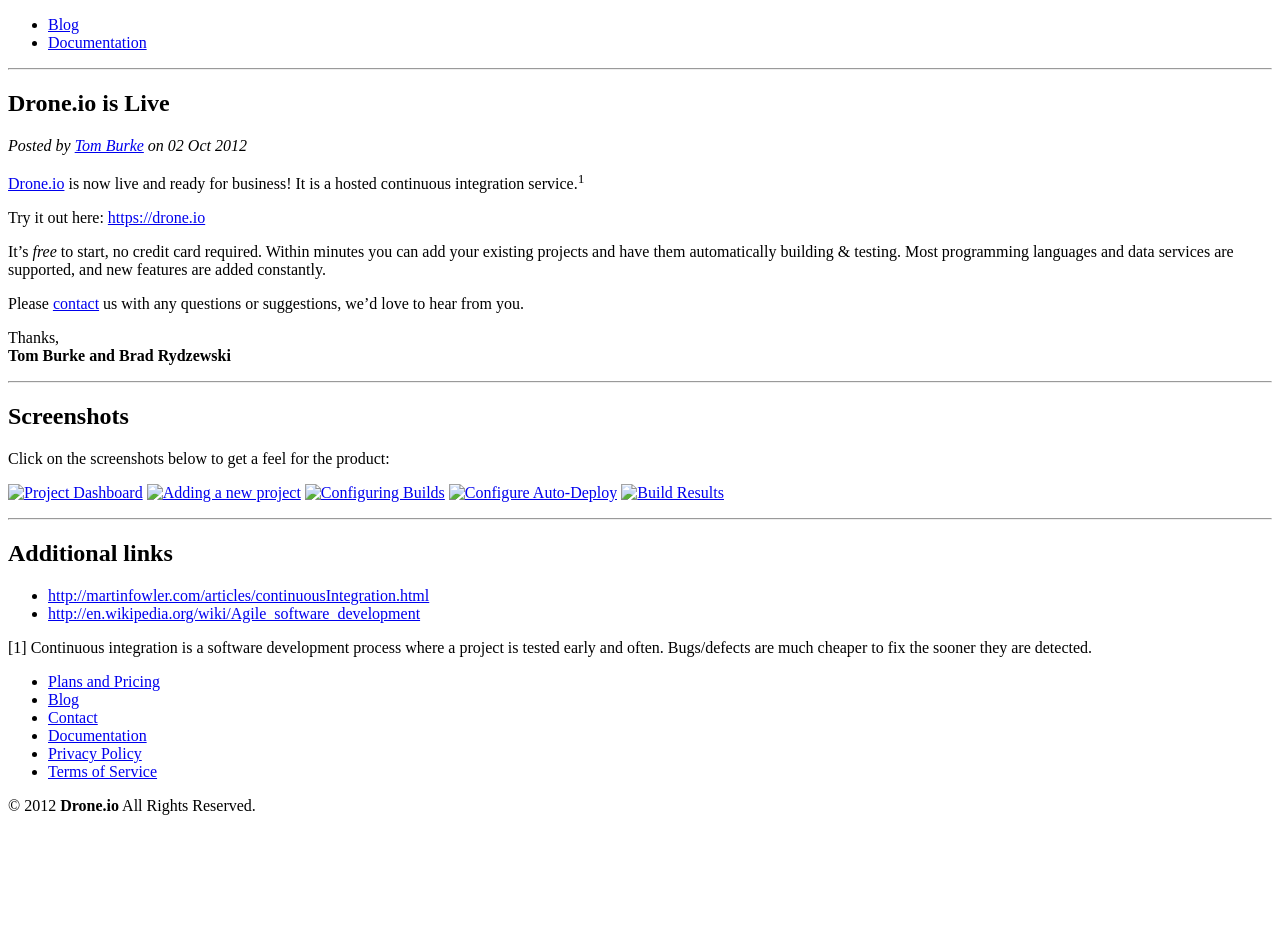
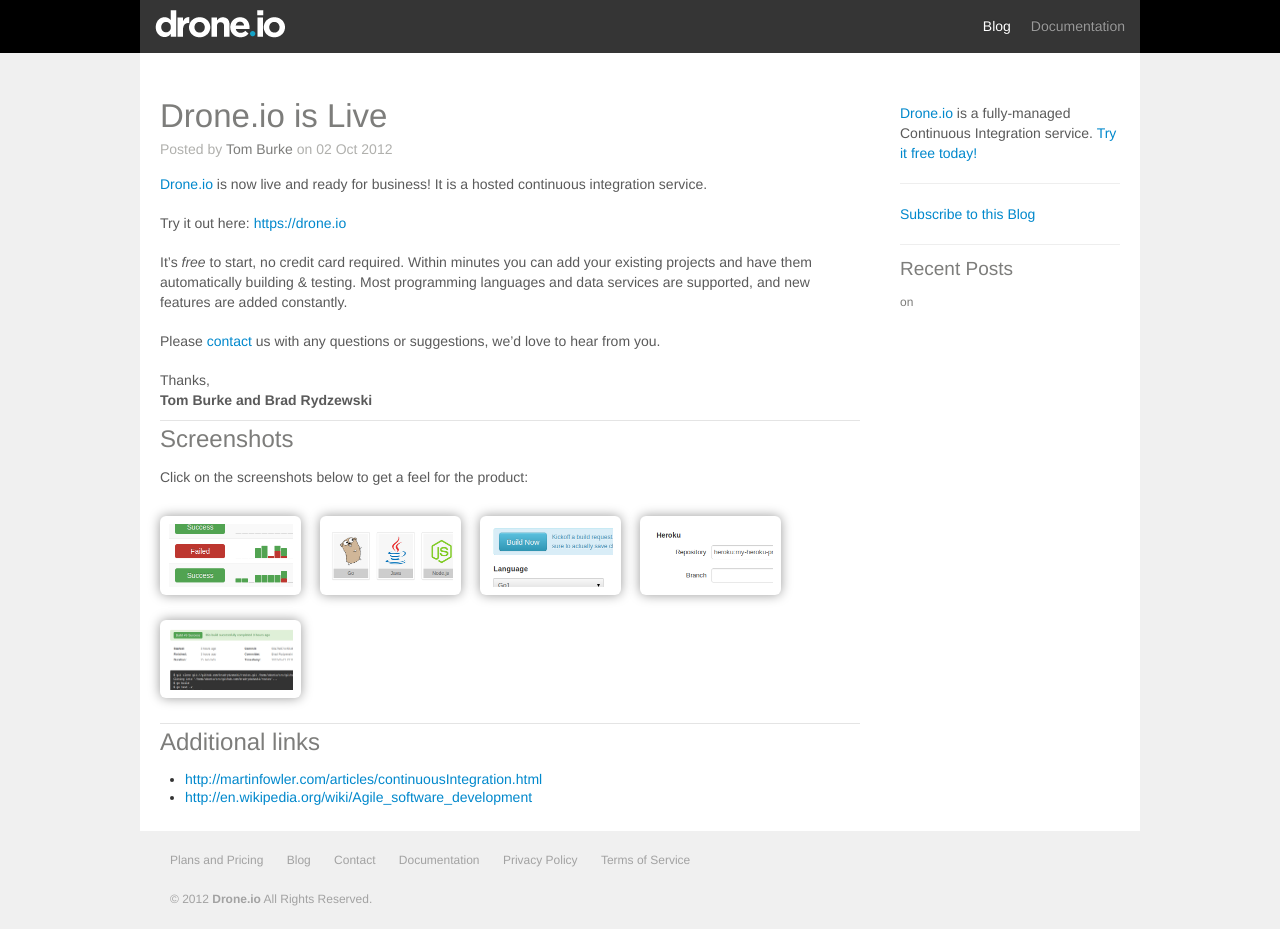
Before and after one commit to zimmski/blog.drone.io, a Jekyll site: the page built from _posts/2012-10-02-drone.io-is-live.markdown, in a window 1280 px wide. Built offline with Jekyll 4.4.1, drawn with Linux system fonts in a browser that asks for light colours; nearby versions of some CDN libraries; before the commit the page ends 900 px from its top, so only the background shows below that.

Commit message:
added atom feed added pages for individual posts (not just homepage)

```diff
--- a/_layouts/posts.html
+++ b/_layouts/posts.html
@@ -5,10 +5,10 @@
 		<meta http-equiv="Content-Type" content="text/html; charset=utf-8"/>
 
 		<link rel="icon" type="image/png" href="img/favicon.png">
-		<link href="css/bootstrap.css" rel="stylesheet" />
-		<link href="css/drone-base.css" rel="stylesheet" />
-		<link href="css/drone-blog.css" rel="stylesheet" />
-
+		<link href="/css/bootstrap.css" rel="stylesheet" />
+		<link href="/css/drone-base.css" rel="stylesheet" />
+		<link href="/css/drone-blog.css" rel="stylesheet" />
+		<link rel="stylesheet" href="/fancybox/jquery.fancybox-1.3.4.css" type="text/css" media="screen">
 		<!--[if lt IE 9]>
 		  <script src="http://html5shim.googlecode.com/svn/trunk/html5.js"></script>
 		<![endif]-->
@@ -30,42 +30,38 @@
 
 		<div class="container">
 			<div class="container-inner">
-				<!-- Page Header
-				================================================== -->
-				<hr/>
+				<div class="container-fluid container-blog">
+					<!-- Blog Post
+					======================================================== -->
+					<div class="span9">
+						<h1>{{ .page.title }}</h1>
+						<cite>Posted by <a href="{{ .page.authorlink }}" target="_blank">{{ .page.author }}</a> on {{ .page.date | date_to_string }}</cite>
 
-				<div class="container-fluid container-blog">
-					<!-- Blog Posts
-					================================================== -->
-					<div class="span9">
-						<article>
-							<h1>{{ .page.title }}</h1>
-							<cite>Posted by <a href="{{ .page.authorlink }}">{{ .page.author }}</a> on {{ .page.date | date_to_string }}</cite>
-							{{ .content }}
-						</article>
+						{{ .content }}
 					</div>
 
+					<!-- Sub Navigation
+					======================================================== -->
+					<div class="span3 pull-right">
+						<p><a href="https://drone.io">Drone.io</a> is a fully-managed Continuous Integration service. <a href="https://drone.io">Try it free today!</a></p>
+						<p style="border-top: 1px solid #EEE;margin-top: 20px;padding-top: 20px;"><a href="http://blog.drone.io/atom.xml">Subscribe to this Blog</a></p>
+						<h3 style="margin-top:30px;padding-top: 10px;border-top: 1px solid #EEE;margin-top: 20px;">Recent Posts</h3>
+						<ul class="nav nav-pills nav-stacked nav-posts">
+							{{ range .site.posts }}
+							<li><a href="/{{ .url }}">{{ .title }} </a>{{ .author }} on {{ .date | date_to_string }}</li>
+							{{ end }}
+						</ul>
 
-					<!-- Sub Navigation
-					================================================== -->
-					<div class="span3 pull-right">
-
-						<ul class="nav nav-pills nav-stacked" style="display:none;">
-							<li><a href="#">This is a link to a post</a>bradrydzewski on Aug 31</li>
-							<li><a href="#">This is a link to a post</a>bradrydzewski on Aug 31</li>
-							<li><a href="#">This is a link to a post</a>bradrydzewski on Aug 31</li>
-						</ul>
 					</div><!-- end .span3-->
 				</div><!-- end .container-fluid -->
 			</div><!-- end .inner -->
 		</div>
 
 		<!-- Footer
-		================================================== -->
+		==================================================================== -->
 		<footer>
 			<ul>
 				<li><a href="https://drone.io/pricing">Plans and Pricing</a></li>
-				<!--<li><a href="https://drone.io/features">Features</a></li> -->
 				<li><a href="http://blog.drone.io">Blog</a></li>
 				<li><a href="http://docs.drone.io/contact.html">Contact</a></li>
 				<li><a href="http://docs.drone.io">Documentation</a></li>
--- a/_posts/2012-10-02-drone.io-is-live.markdown
+++ b/_posts/2012-10-02-drone.io-is-live.markdown
@@ -5,7 +5,7 @@
 authorlink: https://drone.io/tdburke
 ---
 
-[Drone.io](https://drone.io) is now live and ready for business! It is a hosted continuous integration service.<sup>1</sup>
+[Drone.io](https://drone.io) is now live and ready for business! It is a hosted continuous integration service.
 
 Try it out here: [https://drone.io](https://drone.io)
 
@@ -22,11 +22,11 @@
 
 Click on the screenshots below to get a feel for the product:
 
-<a class="gallery" rel="group1" href="img/screenshot_dashboard.png">![Project Dashboard](img/thumbnail_dashboard.png)</a>
-<a class="gallery" rel="group1" href="img/screenshot_new-project.png">![Adding a new project](img/thumbnail_new-project.png)</a>
-<a class="gallery" rel="group1" href="img/screenshot_build-script.png">![Configuring Builds](img/thumbnail_build-script.png)</a>
-<a class="gallery" rel="group1" href="img/screenshot_deployments.png">![Configure Auto-Deploy](img/thumbnail_deployments.png)</a>
-<a class="gallery" rel="group1" href="img/screenshot_build-detail.png">![Build Results](img/thumbnail_build-detail.png)</a>
+<a class="gallery" rel="group1" href="/img/screenshot_dashboard.png">![Project Dashboard](/img/thumbnail_dashboard.png)</a>
+<a class="gallery" rel="group1" href="/img/screenshot_new-project.png">![Adding a new project](/img/thumbnail_new-project.png)</a>
+<a class="gallery" rel="group1" href="/img/screenshot_build-script.png">![Configuring Builds](/img/thumbnail_build-script.png)</a>
+<a class="gallery" rel="group1" href="/img/screenshot_deployments.png">![Configure Auto-Deploy](/img/thumbnail_deployments.png)</a>
+<a class="gallery" rel="group1" href="/img/screenshot_build-detail.png">![Build Results](/img/thumbnail_build-detail.png)</a>
 
 ---
 
@@ -34,5 +34,3 @@
 
 * [http://martinfowler.com/articles/continuousIntegration.html](http://martinfowler.com/articles/continuousIntegration.html)
 * [http://en.wikipedia.org/wiki/Agile_software_development](http://en.wikipedia.org/wiki/Agile_software_development)
-
-[1] Continuous integration is a software development process where a project is tested early and often. Bugs/defects are much cheaper to fix the sooner they are detected.
```
Also changed, not shown: other parts of _layouts/posts.html (+3 -0 lines), _layouts/default.html (+7 -16 lines), atom.xml (added, +24 -0 lines).
